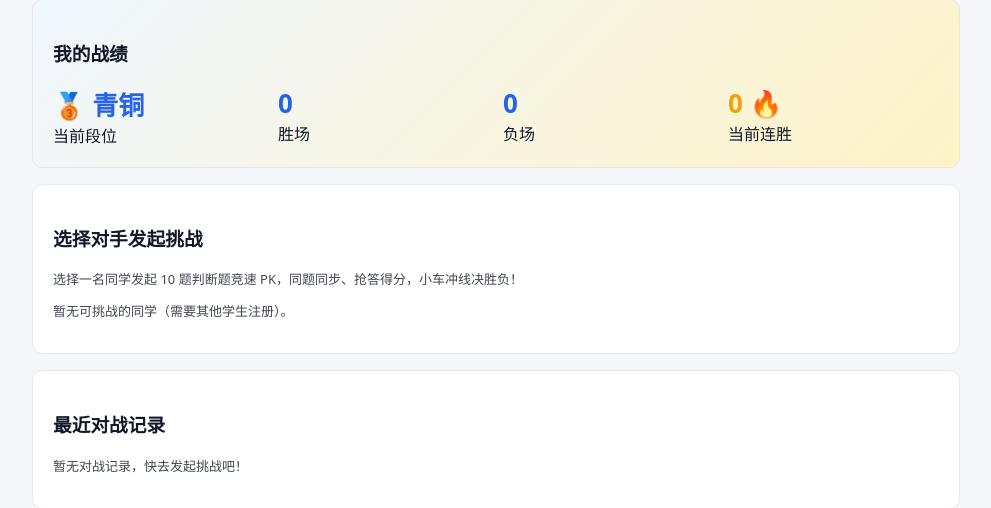
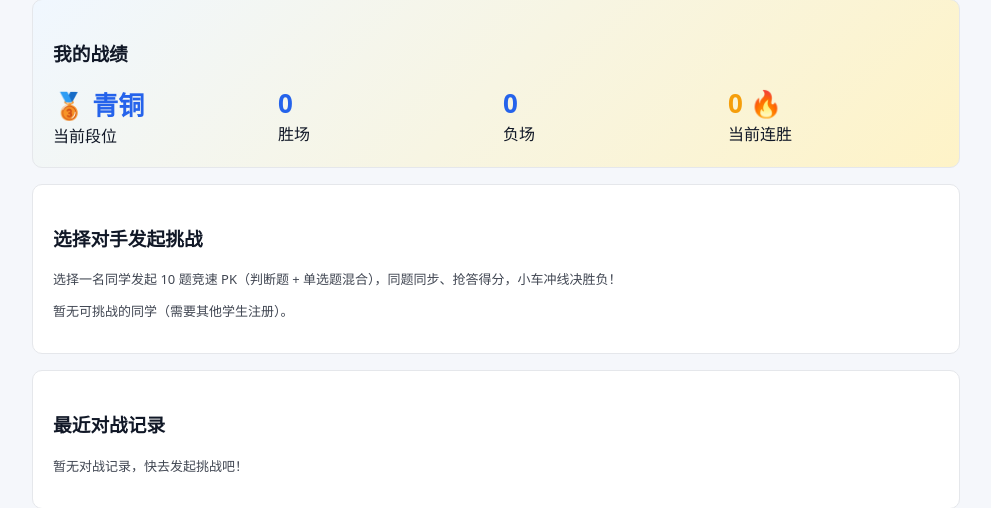
Before and after one commit to ming279/kemu1_exam, a Flask app: page /pk in a window 1280 px wide. Shown: the part 174-682 px from the top of the page, without its empty margins (144-1135 px from the left). Run offline with Flask 3, Linux system fonts and the light colour scheme; the visitor is signed in with stand-in values (Sample User, id 1); data that the repository does not hold is empty.

Commit message:
feat: PK 题库扩展为判断题+单选题混合抽取

```diff
--- a/app/main.py
+++ b/app/main.py
@@ -1489,12 +1489,12 @@ def pk_challenge():
         flash('对手不存在', 'danger')
         return redirect(url_for('pk_lobby'))
 
-    # 抽10道判断题（PK 用判断题，抢答快）
+    # 抽10道题：判断题 + 单选题混合（单击作答，抢答节奏不变）
     qids = [r['id'] for r in
-            q(f"SELECT id FROM question WHERE qtype='judge' "
+            q(f"SELECT id FROM question WHERE qtype IN ('judge','single') "
               f"ORDER BY RAND() LIMIT {PK_QUESTION_COUNT}")]
     if len(qids) < PK_QUESTION_COUNT:
-        flash('题库判断题不足10道，无法PK', 'danger')
+        flash('题库题目不足10道，无法PK', 'danger')
         return redirect(url_for('pk_lobby'))
 
     pid = execute(
--- a/app/templates/pk_lobby.html
+++ b/app/templates/pk_lobby.html
@@ -32,7 +32,7 @@
 
 <div class="card">
   <h3>选择对手发起挑战</h3>
-  <p class="muted">选择一名同学发起 10 题判断题竞速 PK，同题同步、抢答得分，小车冲线决胜负！</p>
+  <p class="muted">选择一名同学发起 10 题竞速 PK（判断题 + 单选题混合），同题同步、抢答得分，小车冲线决胜负！</p>
   {% if not students %}
   <p class="muted">暂无可挑战的同学（需要其他学生注册）。</p>
   {% else %}
--- a/app/templates/pk_room.html
+++ b/app/templates/pk_room.html
@@ -69,7 +69,7 @@
     <!-- 等待/准备阶段 -->
     <div class="card" id="ready-panel">
       <h2>⚔️ {{ my_name }} VS {{ opp_name }}</h2>
-      <p class="muted">10 道判断题同题竞速，答对一题小车前进 10%，先答对锁定该题！每题 {{ q_time }} 秒。</p>
+      <p class="muted">10 道判断题/单选题同题竞速，答对一题小车前进 10%，先答对锁定该题！每题 {{ q_time }} 秒。</p>
       <div id="ready-status" class="muted">等待对方加入房间…</div>
       <div style="margin-top:16px;display:flex;gap:12px;align-items:center;">
         <button class="btn" id="btn-ready" style="font-size:18px; padding:12px 32px;">我准备好了</button>
```
